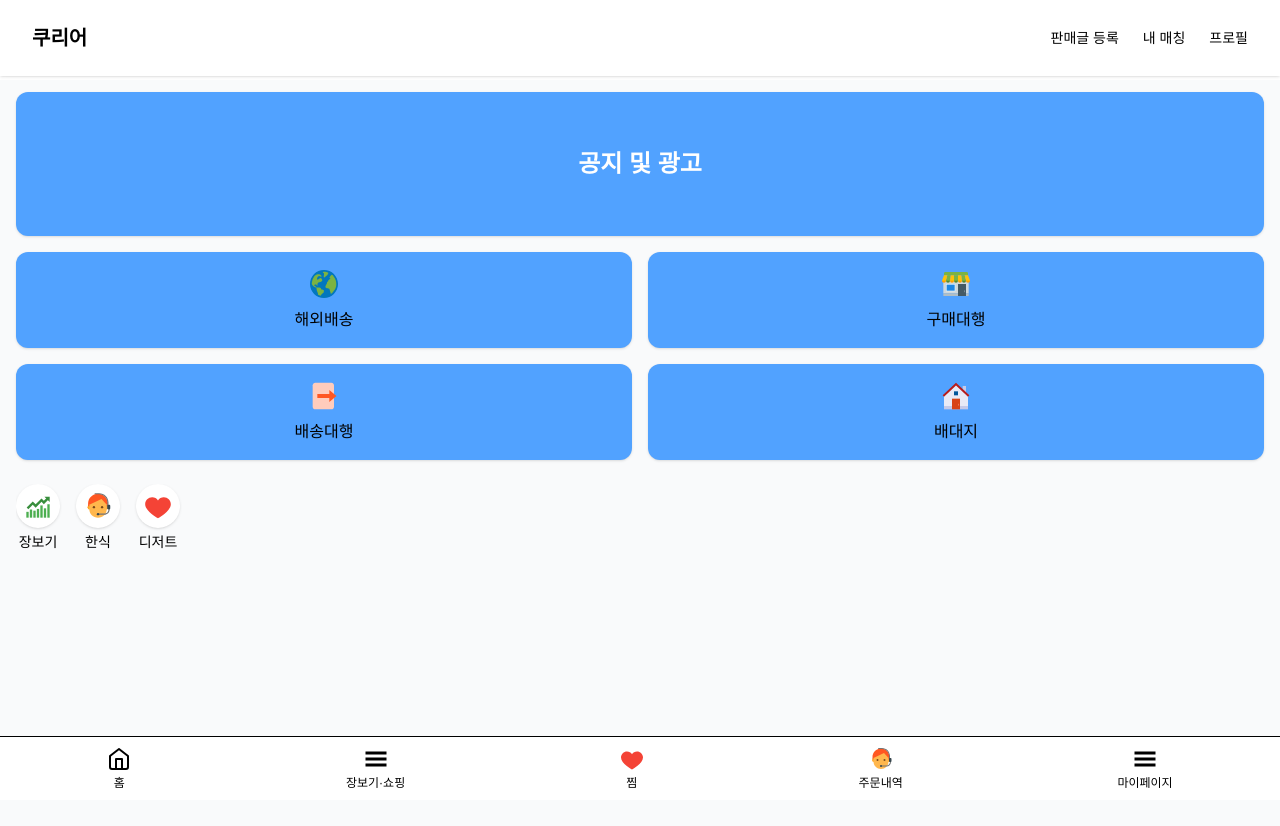
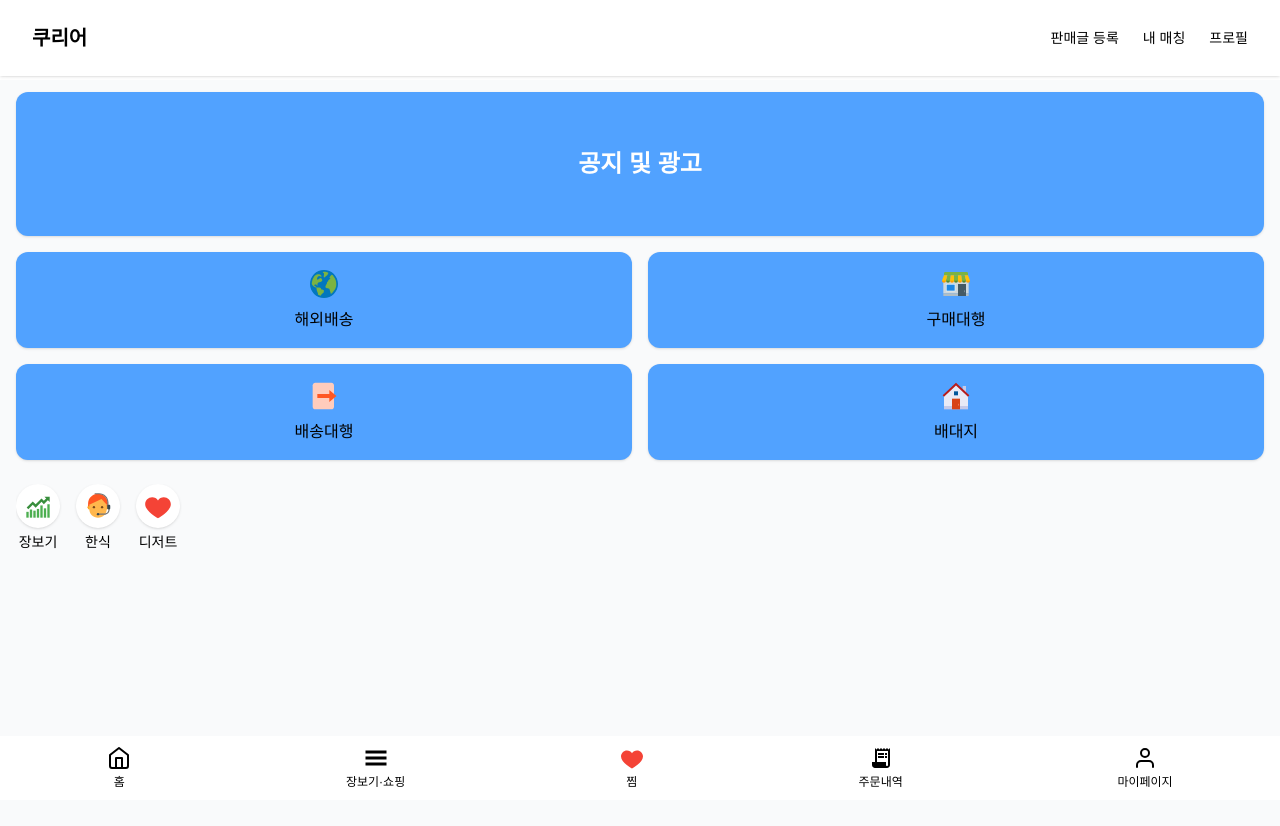
Before and after one commit to chlwlgus4/courier_front, a Next.js app: page / in a window 1280 px wide. Shown: the top 826 px of the page. Built offline with nearby package versions, Linux system fonts and the light colour scheme.

Commit message:
login 기능 추가

```diff
--- a/package.json
+++ b/package.json
@@ -36,6 +36,7 @@
     "eslint-plugin-prettier": "^5.4.0",
     "postcss": "^8.5.3",
     "prettier": "^3.5.3",
+    "tailwind-scrollbar-hide": "^2.0.0",
     "tailwindcss": "^4.1.5",
     "typescript": "^5"
   }
--- a/src/app/globals.css
+++ b/src/app/globals.css
@@ -11,9 +11,33 @@ body {
   font-family: Arial, Helvetica, sans-serif;
   -webkit-font-smoothing: antialiased;
   -moz-osx-font-smoothing: grayscale;
+
+  /* 전체 페이지 스크롤바 숨기기 적용 */
+  scrollbar-width: none;             /* Firefox */
+  -ms-overflow-style: none;          /* IE, Edge */
 }
+
+/* Chrome, Safari 브라우저를 위한 설정 */
+html::-webkit-scrollbar,
+body::-webkit-scrollbar {
+  display: none;
+}
+
 
 a {
   color: inherit;
   text-decoration: none;
 }
+
+@layer utilities {
+  .scrollbar-hide {
+    /* Firefox */
+    scrollbar-width: none;
+    /* IE, Edge */
+    -ms-overflow-style: none;
+  }
+  .scrollbar-hide::-webkit-scrollbar {
+    /* Chrome, Safari */
+    display: none;
+  }
+}
--- a/src/app/layout.tsx
+++ b/src/app/layout.tsx
@@ -29,7 +29,7 @@ export default function RootLayout({
       <body className={`${geistSans.variable} ${geistMono.variable}`}>
         <Header />
         <MobileHeader />
-        <div className={'pt-13 sm:pt-20 lg:pt-20 xl:pt-20'}>{children}</div>
+        <div className={'pt-13 sm:pt-20 lg:pt-20 xl:pt-20 '}>{children}</div>
       </body>
     </html>
   )
--- a/src/app/page.tsx
+++ b/src/app/page.tsx
@@ -2,7 +2,7 @@
 'use client'
 
 import Link from 'next/link'
-import React, { ReactNode } from 'react'
+import React from 'react'
 import {
   FcAssistant,
   FcBullish,
@@ -12,14 +12,13 @@ import {
   FcLike,
   FcShop,
 } from 'react-icons/fc'
-import { FiHome } from 'react-icons/fi'
-import { GiHamburgerMenu } from 'react-icons/gi'
+import NavigationBar from '@/components/common/NavigationBar'
 
 export default function HomePage() {
   return (
     <div className="min-h-screen bg-gray-50 flex flex-col pb-16">
       {' '}
-      <main className="flex-1 overflow-auto px-4 py-3">
+      <main className="flex-1 overflow-auto scrollbar-hide px-4 py-3">
         {/* 공지/광고 배너 */}
         <div className="bg-blue-400 text-white rounded-xl h-36 flex items-center justify-center text-2xl font-semibold shadow">
           공지 및 광고
@@ -67,45 +66,7 @@ export default function HomePage() {
         </div>
       </main>
       {/* 하단 내비게이션 */}
-      <nav className="fixed bottom-0 left-0 w-full h-16 bg-white border-t flex justify-around items-center">
-        <NavItem href="/" label="홈" icon={<FiHome size={24} />} />
-        <NavItem
-          href="/shop"
-          label="장보기·쇼핑"
-          icon={<GiHamburgerMenu size={24} />}
-        />
-        <NavItem href="/favorites" label="찜" icon={<FcLike size={24} />} />
-        <NavItem
-          href="/orders"
-          label="주문내역"
-          icon={<FcAssistant size={24} />}
-        />
-        <NavItem
-          href="/mypage"
-          label="마이페이지"
-          icon={<GiHamburgerMenu size={24} />}
-        />
-      </nav>
+      <NavigationBar />
     </div>
   )
 }
-
-// 하단 내비게이션 아이템 컴포넌트
-interface NavItemProps {
-  href: string
-  label: string
-  icon: ReactNode
-}
-
-function NavItem({ href, label, icon }: Readonly<NavItemProps>) {
-  // (active 로직 추가 가능)
-  return (
-    <Link
-      href={href}
-      className="flex flex-col items-center text-gray-500 hover:text-blue-500"
-    >
-      {icon}
-      <span className="text-xs mt-1">{label}</span>
-    </Link>
-  )
-}
--- a/src/components/common/MobileHeader.tsx
+++ b/src/components/common/MobileHeader.tsx
@@ -1,16 +1,18 @@
 'use client'
 
+import Link from 'next/link'
 import { FiBell, FiShoppingCart } from 'react-icons/fi'
-import { GiHamburgerMenu } from 'react-icons/gi'
 
 const MobileHeader = () => {
   return (
     <header className="bloack md:hidden fixed z-30 w-full px-4 py-3 bg-white shadow">
       <div className="flex justify-between items-center max-w-screen-2xl mx-auto">
         <button>
-          <GiHamburgerMenu size={24} />
+          <Link href={'/'} className="font-bold text-lg">
+            쿠리어
+          </Link>
         </button>
-        <div className="font-bold text-lg">BBQ 판교대장지구점</div>
+        {/*<div className="font-bold text-lg">쿠리어</div>*/}
         <div className="flex items-center gap-4">
           <FiBell size={24} />
           <FiShoppingCart size={24} />
--- /dev/null
+++ b/src/components/common/NavigationBar.tsx
@@ -0,0 +1,49 @@
+'use client'
+
+import Link from 'next/link'
+import React, { ReactNode } from 'react'
+import { FcLike } from 'react-icons/fc'
+import { FiHome, FiUser } from 'react-icons/fi'
+import { GiHamburgerMenu } from 'react-icons/gi'
+import { MdReceiptLong } from 'react-icons/md'
+
+const NavigationBar = () => {
+  return (
+    <nav className="fixed bottom-0 left-0 w-full h-16 bg-white flex justify-around items-center">
+      <NavItem href="/" label="홈" icon={<FiHome size={24} />} />
+      <NavItem
+        href="/shop"
+        label="장보기·쇼핑"
+        icon={<GiHamburgerMenu size={24} />}
+      />
+      <NavItem href="/favorites" label="찜" icon={<FcLike size={24} />} />
+      <NavItem
+        href="/orders"
+        label="주문내역"
+        icon={<MdReceiptLong size={24} />}
+      />
+      <NavItem href="/mypage" label="마이페이지" icon={<FiUser size={24} />} />
+    </nav>
+  )
+}
+
+interface NavItemProps {
+  href: string
+  label: string
+  icon: ReactNode
+}
+
+function NavItem({ href, label, icon }: Readonly<NavItemProps>) {
+  // (active 로직 추가 가능)
+  return (
+    <Link
+      href={href}
+      className="flex flex-col items-center text-gray-500 hover:text-blue-500"
+    >
+      {icon}
+      <span className="text-xs mt-1">{label}</span>
+    </Link>
+  )
+}
+
+export default NavigationBar
--- a/tailwind.config.js
+++ b/tailwind.config.js
@@ -1,3 +1,6 @@
+// eslint-disable-next-line @typescript-eslint/no-require-imports
+const scrollbarHide = require('tailwind-scrollbar-hide')
+
 module.exports = {
     content: [
         "./app/**/*.{js,ts,jsx,tsx}",
@@ -6,5 +9,7 @@ module.exports = {
     theme: {
         extend: {},
     },
-    plugins: [],
+    plugins: [
+      scrollbarHide,
+    ],
 };
```
